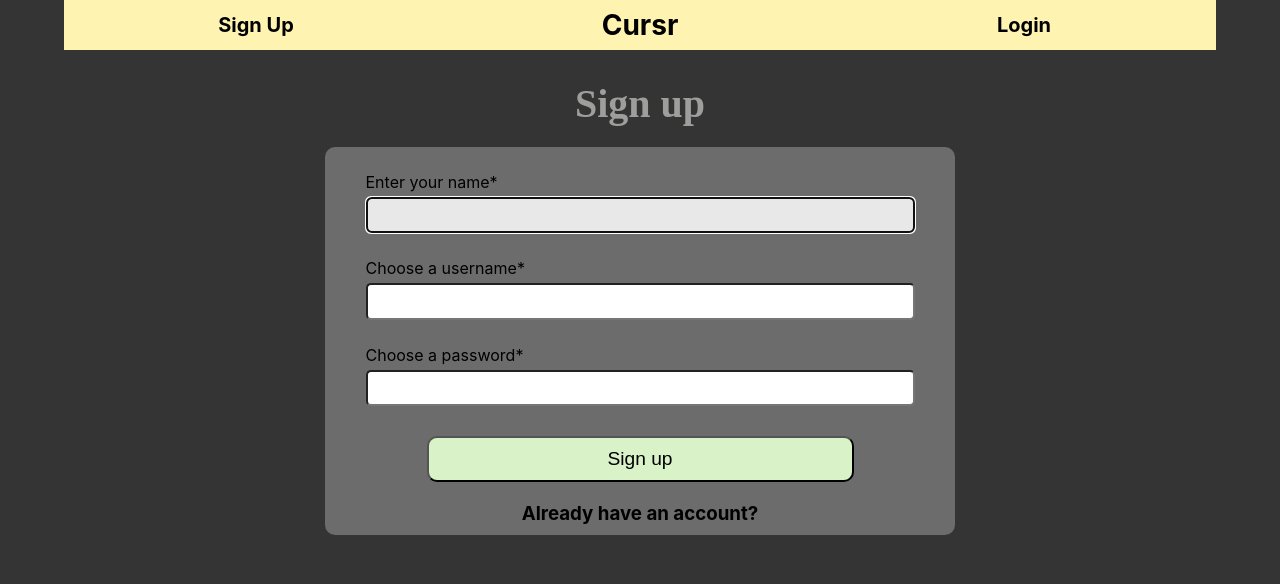
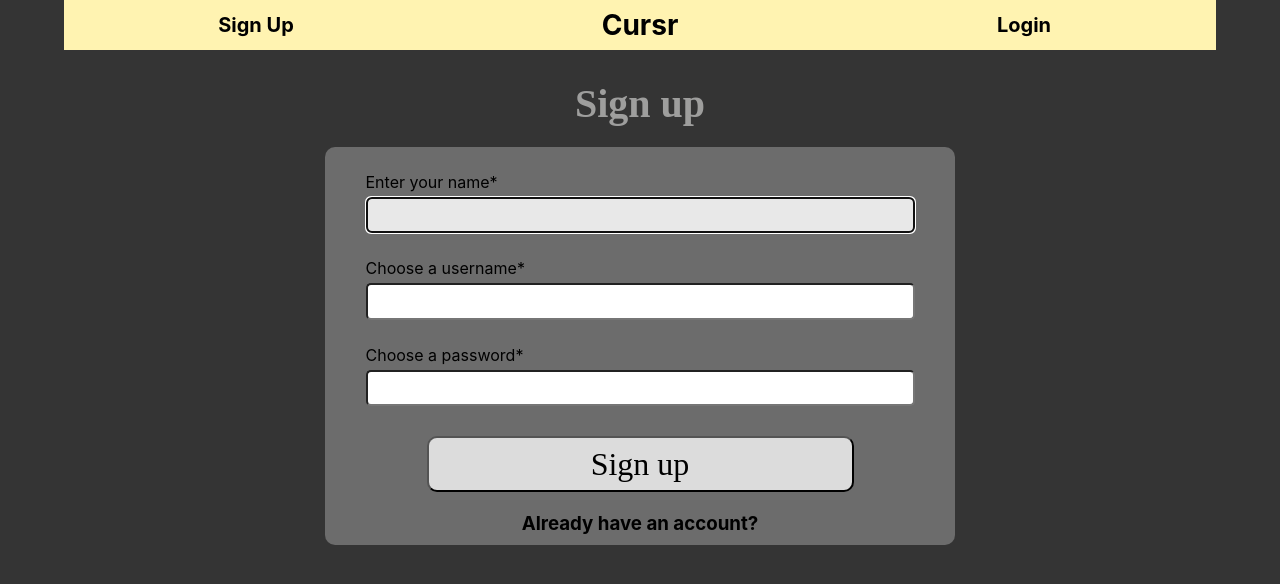
Before and after one commit to orkunozekin/Capstone-3-OABKT---Client, a React (Create React App) app: page /register in a window 1280 px wide. Shown: the top 584 px of the page. Built offline with nearby package versions, Linux system fonts and the light colour scheme; no server answers.

Commit message:
styled login and sign up buttons

```diff
--- a/src/components/Button/Button.css
+++ b/src/components/Button/Button.css
@@ -2,6 +2,7 @@ button {
     width: 40%;
     border-radius: 10px;
     font-size: 1.2em;
+    line-height: 100%;
     padding: 10px 5px;
     margin: 20px auto;
     cursor: pointer;
--- a/src/components/LoginForm/LoginForm.js
+++ b/src/components/LoginForm/LoginForm.js
@@ -74,10 +74,10 @@ class LoginForm extends Component {
           required
         />
 
-        {!loading && <Button type='submit'>
+        {!loading && <Button className='sign-up-button' type='submit'>
           Login
         </Button>}
-        {loading && <Button type='submit' disabled>
+        {loading && <Button className='sign-up-button' type='submit' disabled>
           <FaSpinner className='load-icon' />
         </Button>}
       </form>
--- a/src/components/RegistrationForm/RegistrationForm.css
+++ b/src/components/RegistrationForm/RegistrationForm.css
@@ -3,9 +3,6 @@
     flex-flow: column nowrap;
     align-items: center;
 }
-
-
-
 
 .sign-up-form {
     width: 90%;
@@ -27,6 +24,16 @@
     margin-top: 15px;
 }
 
+.sign-up-button {
+    background-color: gainsboro;
+    font-family: 'IM Fell English', serif;
+    font-size: 2rem;
+}
+
+.sign-up-button:hover {
+    background-color: var(--color-background-main);
+    color: gainsboro;
+}
 
 @media screen and (min-width: 768px) {
     .Label {
--- a/src/components/RegistrationForm/RegistrationForm.js
+++ b/src/components/RegistrationForm/RegistrationForm.js
@@ -86,11 +86,11 @@ class RegistrationForm extends Component {
         />
 
         <footer className="footer">
-          {!loading && <Button type='submit'>
+          {!loading && <Button className='sign-up-button' type='submit'>
             Sign up
           </Button>}
-          {loading && <Button type='submit' disabled>
-            <FaSpinner />
+          {loading && <Button className='sign-up-button' type='submit' disabled>
+            <FaSpinner className='load-icon'/>
           </Button>}
           {' '}
           <Link to='/login'><h3 className='login-link'>Already have an account?</h3></Link>
```
